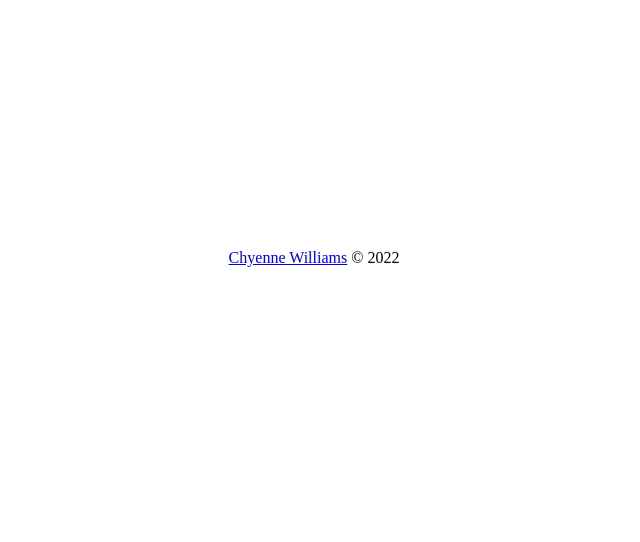
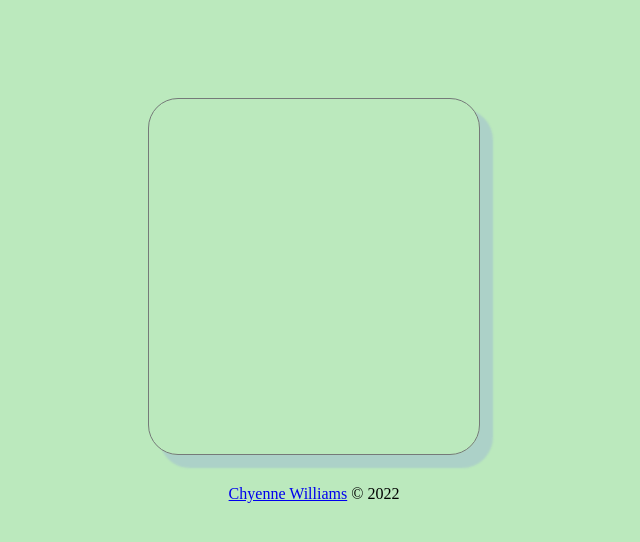
Before and after one commit to ChyenneW/Calculator_JS, a plain HTML site: page index.html in a window 1280 px wide. Shown: the whole page, without its empty margins (326-966 px from the left). Drawn offline with Linux system fonts and the light colour scheme.

Commit message:
Style calculator frame

```diff
--- a/index.css
+++ b/index.css
@@ -6,9 +6,12 @@
 }
 
 body {
-  display: flex;
+  display: grid;
   align-items: center;
   justify-content: center;
+
+  background-color: var(--main-color);
+  text-align: center;
 }
 
 #frame {
@@ -16,7 +19,15 @@ body {
   align-items: center;
   justify-content: center;
 
-  height: 500px;
+  border: 1px solid var(--dark);
+  border-radius: 30px;
+  box-shadow: 12px 12px 2px 1px rgba(113, 113, 246, 0.2);
+
+  height: 355px;
+  width: 330px;
+
+  margin-bottom: 30px;
+  margin-top: 90px;
 }
 
 div {
```
